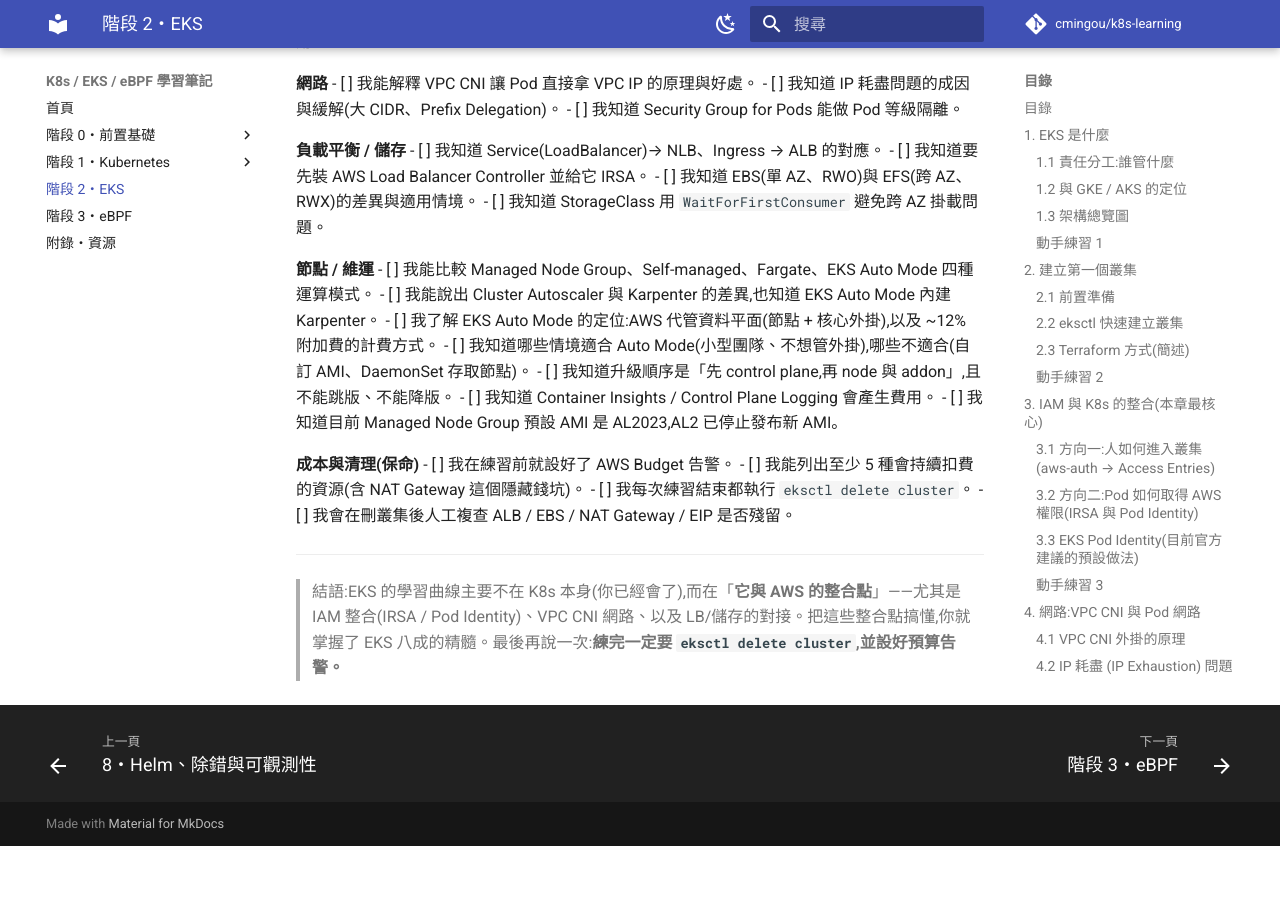
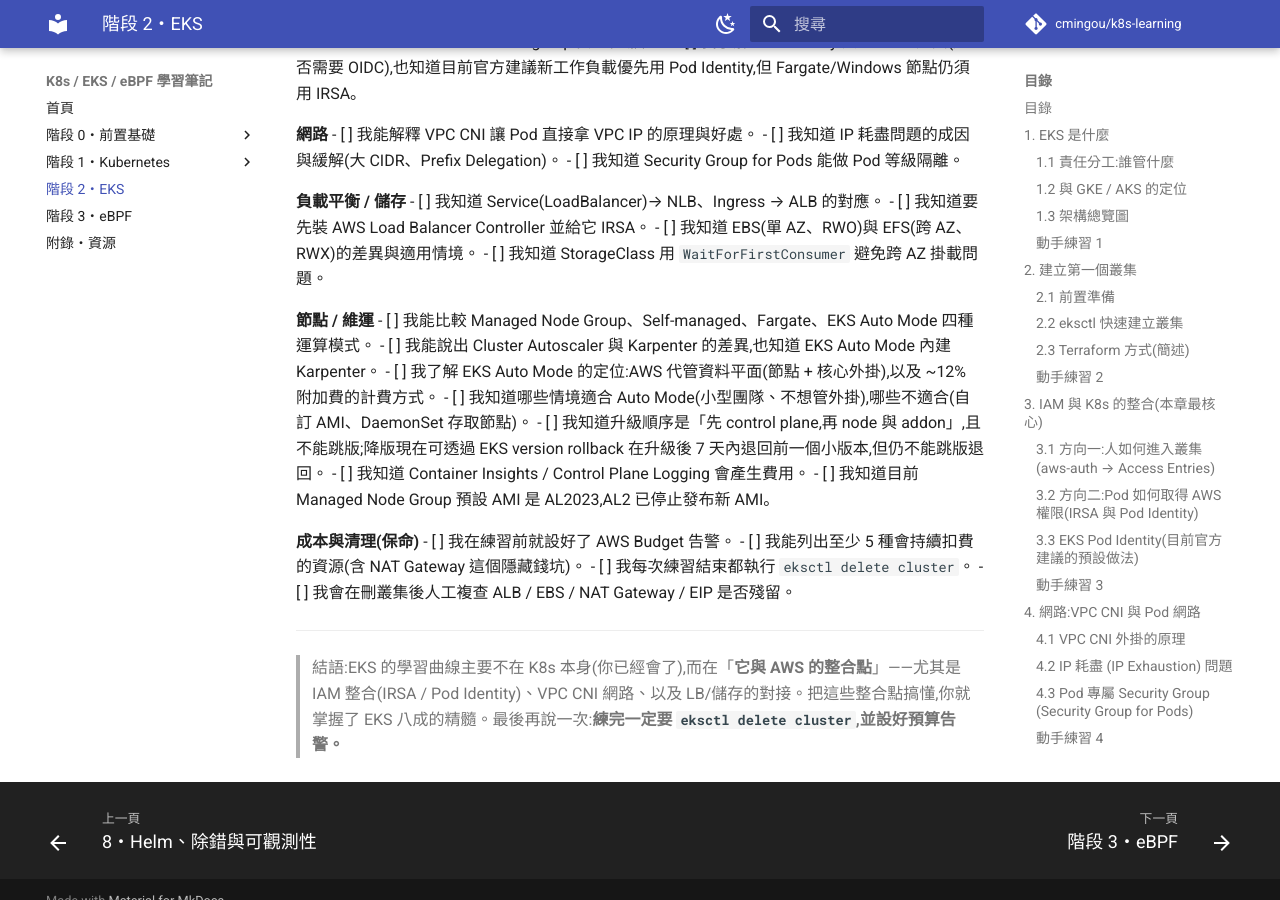
Before and after one commit to cmingou/k8s-learning, an MkDocs documentation site: the page built from docs/02-eks/README.md, in a window 1280 px wide and 900 px high, scrolled down 26843 px. Built offline with MkDocs 1.6.1 and Material for MkDocs 9.7.7, drawn with Linux system fonts in a browser that asks for light colours; comment, search, counter and statistics services are not loaded; before the commit the page ends 27689 px from its top, so only the background shows below that; some of the changed text lies outside the part shown.

Commit message:
修正 EKS Control Plane 降版描述:新增 version rollback 功能
AWS 於 2026 年 7 月初推出 EKS Kubernetes version rollback,可在就地升級
完成後 7 天內,透過 aws eks update-cluster-version 將控制平面退回前一個
小版本(N -> N-1),不再需要重建整個叢集。原文「控制平面無法降版,降版
只能整個重建叢集」的說法已過時。

Source: https://docs.aws.amazon.com/eks/latest/userguide/rollback-cluster.html
Source: https://aws.amazon.com/about-aws/whats-new/2026/07/amazon-eks-version-rollback/

Co-Authored-By: Claude Sonnet 5 <noreply@anthropic.com>
Claude-Session: https://claude.ai/code/session_01FufEmKXEPqNCRo6a4zvPEx

````diff
--- a/docs/02-eks/README.md
+++ b/docs/02-eks/README.md
@@ -894,7 +894,7 @@ eksctl create addon --name amazon-cloudwatch-observability --cluster my-first-ek
 
 EKS 升級分兩步,**順序很重要**(詳見官方〈[Update existing cluster to new Kubernetes version](https://docs.aws.amazon.com/eks/latest/userguide/update-cluster.html)〉):
 
-1. **先升 Control Plane**:`eksctl upgrade cluster --name ... --version <目標版本> --approve`(**一次只能升一個小版本**,例如 1.33 → 1.34,不能跳版;且**控制平面無法降版**,降版只能整個重建叢集)。
+1. **先升 Control Plane**:`eksctl upgrade cluster --name ... --version <目標版本> --approve`(**一次只能升一個小版本**,例如 1.33 → 1.34,不能跳版)。若升級後 7 天內發現問題,可用 [Amazon EKS version rollback](https://docs.aws.amazon.com/eks/latest/userguide/rollback-cluster.html) 以 `aws eks update-cluster-version --kubernetes-version <前一版本>` 就地退回**前一個**小版本(N → N-1,不能跳版退回,且叢集須是「就地升級」而來、不能是直接以該版本建立的叢集);超過 7 天或已再次升級過,就只能重建叢集。
 2. **再升 Node Group / 外掛**:讓節點的 kubelet 版本追上,並升級 VPC CNI、CoreDNS、kube-proxy 等 Addon。
 
 ```bash
@@ -1048,7 +1048,7 @@ aws ec2 describe-addresses            # 確認沒有閒置的 Elastic IP
 - [ ] 我能說出 Cluster Autoscaler 與 Karpenter 的差異,也知道 EKS Auto Mode 內建 Karpenter。
 - [ ] 我了解 EKS Auto Mode 的定位:AWS 代管資料平面(節點 + 核心外掛),以及 ~12% 附加費的計費方式。
 - [ ] 我知道哪些情境適合 Auto Mode(小型團隊、不想管外掛),哪些不適合(自訂 AMI、DaemonSet 存取節點)。
-- [ ] 我知道升級順序是「先 control plane,再 node 與 addon」,且不能跳版、不能降版。
+- [ ] 我知道升級順序是「先 control plane,再 node 與 addon」,且不能跳版;降版現在可透過 EKS version rollback 在升級後 7 天內退回前一個小版本,但仍不能跳版退回。
 - [ ] 我知道 Container Insights / Control Plane Logging 會產生費用。
 - [ ] 我知道目前 Managed Node Group 預設 AMI 是 AL2023,AL2 已停止發布新 AMI。
 
````
